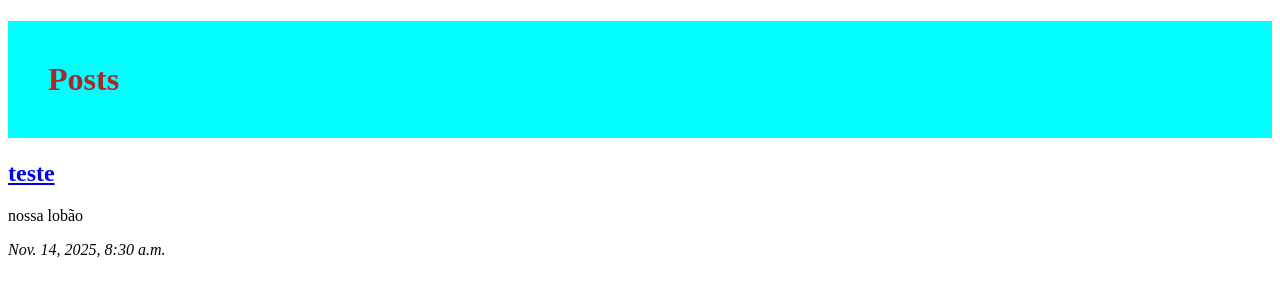
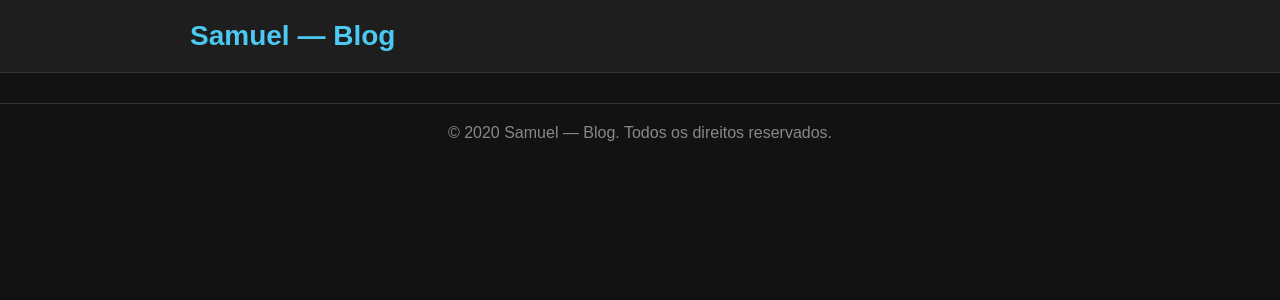
Before and after one commit to ielzyzz/samuel---blog, a Django app: template blog/templates/blog/post_list.html in a window 1280 px wide. Shown: the top 300 px of the page. Run offline with Django 4.2, Linux system fonts and the light colour scheme; data comes from the database, SQL or seed files in the repository; the template is opened without the code that fills it: values that come from a table or form of the project are taken from there, most other values are stand-ins (such as "Sample title", 1, 10 or a date in 2020).

Commit message:
Update post_list.html

```diff
--- a/blog/templates/blog/post_list.html
+++ b/blog/templates/blog/post_list.html
@@ -1,19 +1,30 @@
+{% load static %}
 <!DOCTYPE html>
-<html>
+<html lang="pt-br">
 <head>
-    <title>Meu Blog</title>
+    <meta charset="UTF-8">
+    <meta name="viewport" content="width=device-width, initial-scale=1.0">
+    <title>{% block title %}Samuel — Blog{% endblock %}</title>
+
+    <!-- Link para o CSS -->
+    <link rel="stylesheet" href="{% static 'css/style.css' %}">
 </head>
 <body>
-    <h1 style="color: brown; background-color: aqua;padding: 40px;">Posts</h1>
 
-    {% for post in posts %}
-        <div>
-            <h2><a href="{% url 'post_detail' pk=post.pk %}">{{ post.title }}</a></h2>
-            <p>{{ post.text|linebreaksbr }}</p>
-            <p><em>{{ post.published_date }}</em></p>
-        </div>
-    {% empty %}
-        <p>Nenhum post ainda.</p>
-    {% endfor %}
+<header class="header">
+    <div class="container">
+        <h1><a href="/">Samuel — Blog</a></h1>
+    </div>
+</header>
+
+<main class="container">
+    {% block content %}
+    {% endblock %}
+</main>
+
+<footer class="footer">
+    <p>© {{ year }} Samuel — Blog. Todos os direitos reservados.</p>
+</footer>
+
 </body>
 </html>
```
